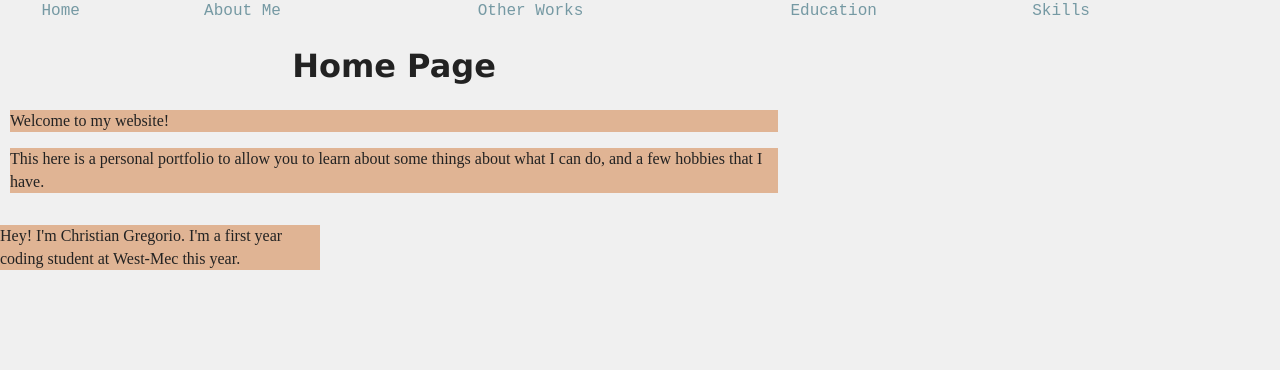
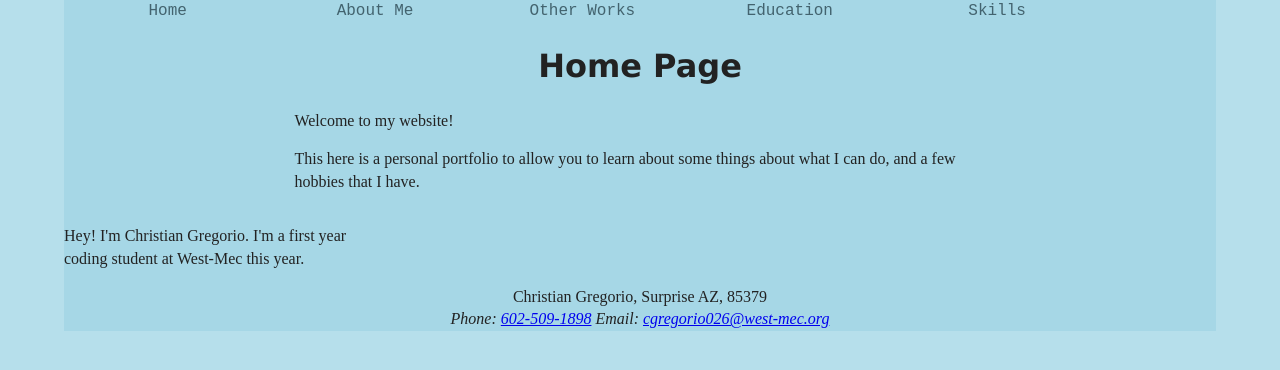
Before and after one commit to CGregorio026/Web-Development-Portfolio, a plain HTML site: page index.html in a window 1280 px wide. Drawn offline with nearby package versions, Linux system fonts and the light colour scheme.

Commit message:
Reset styles and experimenting
Added a reset style and experimented with the transition property in css.

```diff
--- a/css/main.css
+++ b/css/main.css
@@ -104,31 +104,30 @@ textarea {
 } */
 
 html {
-  background-color: rgb(240, 240, 240);
+  background-color: hsla(194, 57%, 80%, 0.904);
 }
 
-
-p {
-  background-color: rgba(209, 122, 59, 0.5);
+body {
+  width: 90%;
+  margin-left: auto;
+  margin-right: auto;
+  background-color: hsla(194, 55%, 77%, 0.85)
 }
 
-
-
 body>aside {
-
   width: 25%;
   float: left;
-  margin: 0 1.5% 0 0;
 }
 
 body>article {
   width: 60%;
-  margin: 10px;
+  margin-left: auto;
+  margin-right: auto;
 }
 
 /* Navigation Styles */
 
-nav {
+body>nav {
   display: table;
   width: 90%;
   font-family: 'Courier New', Courier, monospace;
@@ -142,18 +141,20 @@ nav>ul {
 nav>ul>li {
   display: table-cell;
   text-align: center;
+  width: 20%;
 }
+
 
 
 nav>ul>li>a:link,
 nav>ul>li>a:visited {
   text-decoration: none;
-  color: hsla(194, 22%, 48%, 0.85);
+  color: hsla(195, 29%, 27%, 0.85);
 }
 
 nav>ul>li>a:hover,
 nav>ul>li>a:active {
-  color: hsla(194, 50%, 32%, 0.9);
+  color: hsla(195, 63%, 13%, 0.9);
   text-decoration: underline;
 }
 
@@ -164,11 +165,39 @@ h1 {
 
 /* Footer Styles */
 
+footer {
+  clear: both;
+  text-align: center;
+  /* margin-left: auto;
+  margin-right: auto; */
+}
 
 
+/* Testing out styles-Stay as comments until used in the document */
 
 
+/*
+This is a test style which enlarges a box of text and changes its color. The .sample was the text inside of the box, while the .box was a div element which has a black border, and has dimensions of 3x3ems. The transition changes the width and the height to the size stated in the .box:hover(when the element has the mouse hovered over it) over two seconds. It also changes the background-color over 2 seconds.
+*/
+/* .sample{
+  vertical-align:middle;
+}
 
+.box {
+    text-align:center;
+    border-style: solid;
+    border-width: 1px;
+    width: 3em;
+    height: 3em;
+    background-color: blue;
+    transition: width 2s, height 2s, background-color 2s;
+}
+
+.box:hover {
+    background-color: green;
+    width: 7em;
+    height: 7em;
+} */
 
 
 
--- /dev/null
+++ b/css/reset.css
@@ -0,0 +1,73 @@
+@charset "utf-8";
+
+
+/* Structural Styles */
+
+article,
+aside,
+figcaption,
+figure,
+footer,
+header,
+main,
+nav,
+section {
+    display: block;
+}
+
+
+
+/* Typographic Styles */
+address,
+article,
+aside,
+blockquote,
+body,
+cite,
+div,
+dl,
+dt,
+dd,
+em,
+figcaption,
+figure,
+footer,
+h1,
+h2,
+h3,
+h4,
+h5,
+h6,
+header,
+html,
+img,
+li,
+main,
+nav,
+ol,
+p,
+section,
+span,
+ul {
+    background: transparent;
+    font-size: 100%;
+    margin: 0;
+    padding: 0;
+    vertical-align: baseline;
+    -webkit-box-sizing: border-box;
+    -moz-box-sizing: border-box;
+    box-sizing: border-box;
+}
+
+nav ul {
+    list-style: none;
+    list-style-image: none;
+}
+
+nav a {
+    text-decoration: none;
+}
+
+body {
+    line-height: 1;
+}
--- a/index.html
+++ b/index.html
@@ -44,7 +44,13 @@
     <p>Hey! I'm Christian Gregorio. I'm a first year coding student at West-Mec this year.</p>
   </aside>
 
-
+  <footer>
+    Christian Gregorio, Surprise AZ, 85379
+    <address>
+      Phone: <a href="tel:6025091898">602-509-1898</a>
+      Email: <a href="mailto:cgregorio026@west-mec.org">cgregorio026@west-mec.org</a>
+    </address>
+  </footer>
 
 
 
```
